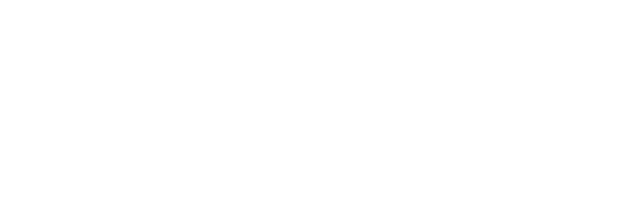
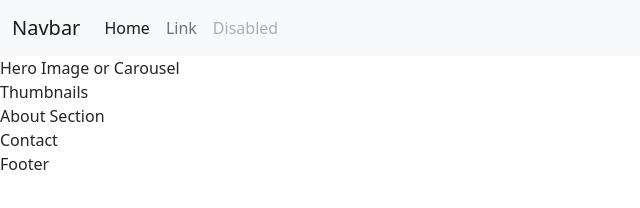
Before and after one commit to Jermey11/bootstrap-boilerplate, a plain HTML site: page index.html in a window 1280 px wide. Shown: the whole page, without its empty margins (0-640 px from the left). Drawn offline with nearby package versions, Linux system fonts and the light colour scheme.

Commit message:
Updated index

```diff
--- a/index.html
+++ b/index.html
@@ -1,15 +1,60 @@
-<!DOCTYPE html>
+<!doctype html>
 <html lang="en">
-<head>
-    <meta charset="UTF-8">
-    <meta http-equiv="X-UA-Compatible" content="IE=edge">
-    <meta name="viewport" content="width=device-width, initial-scale=1.0">
+  <head>
+    <!-- Required meta tags -->
+    <meta charset="utf-8">
+    <meta name="viewport" content="width=device-width, initial-scale=1">
+    <!-- Bootstrap CSS -->
+    <link href="https://cdn.jsdelivr.net/npm/bootstrap@5.1.3/dist/css/bootstrap.min.css" rel="stylesheet" integrity="sha384-1BmE4kWBq78iYhFldvKuhfTAU6auU8tT94WrHftjDbrCEXSU1oBoqyl2QvZ6jIW3" crossorigin="anonymous">
     <link rel="stylesheet" href="css/style.css">
-    <title>Document</title>
-    <link href="https://cdn.jsdelivr.net/npm/bootstrap@5.1.3/dist/css/bootstrap.min.css" rel="stylesheet" integrity="sha384-1BmE4kWBq78iYhFldvKuhfTAU6auU8tT94WrHftjDbrCEXSU1oBoqyl2QvZ6jIW3" crossorigin="anonymous">
-</head>
-<body>
-
-</body>
+    <title>Hello, world!</title>
+  </head>
+  <body>
+    <header>
+        <nav class="navbar navbar-expand-lg navbar-light bg-light">
+          <div class="container-fluid">
+            <a class="navbar-brand" href="#">Navbar</a>
+            <button class="navbar-toggler" type="button" data-bs-toggle="collapse" data-bs-target="#navbarSupportedContent" aria-controls="navbarSupportedContent" aria-expanded="false" aria-label="Toggle navigation">
+              <span class="navbar-toggler-icon"></span>
+            </button>
+            <div class="collapse navbar-collapse" id="navbarSupportedContent">
+              <ul class="navbar-nav me-auto mb-2 mb-lg-0">
+                <li class="nav-item">
+                  <a class="nav-link active" aria-current="page" href="#">Home</a>
+                </li>
+                <li class="nav-item">
+                  <a class="nav-link" href="#">Link</a>
+                </li>
+                <li class="nav-item">
+                  <a class="nav-link disabled">Disabled</a>
+                </li>
+              </ul>
+            </div>
+          </div>
+        </nav>
+      </header>
+      <div class="hero-image">
+        Hero Image or Carousel
+      </div>
+      <div class="thumbnails">
+        Thumbnails
+      </div>
+      <div class="about">
+        About Section
+      </div>
+      <div class="contact">
+        Contact
+      </div>
+      <footer>
+        Footer
+      </footer>
+    <!-- Optional JavaScript; choose one of the two! -->
+    <!-- Option 1: Bootstrap Bundle with Popper -->
+    <script src="https://cdn.jsdelivr.net/npm/bootstrap@5.1.3/dist/js/bootstrap.bundle.min.js" integrity="sha384-ka7Sk0Gln4gmtz2MlQnikT1wXgYsOg+OMhuP+IlRH9sENBO0LRn5q+8nbTov4+1p" crossorigin="anonymous"></script>
+    <!-- Option 2: Separate Popper and Bootstrap JS -->
+    <!--
+    <script src="https://cdn.jsdelivr.net/npm/@popperjs/core@2.10.2/dist/umd/popper.min.js" integrity="sha384-7+zCNj/IqJ95wo16oMtfsKbZ9ccEh31eOz1HGyDuCQ6wgnyJNSYdrPa03rtR1zdB" crossorigin="anonymous"></script>
+    <script src="https://cdn.jsdelivr.net/npm/bootstrap@5.1.3/dist/js/bootstrap.min.js" integrity="sha384-QJHtvGhmr9XOIpI6YVutG+2QOK9T+ZnN4kzFN1RtK3zEFEIsxhlmWl5/YESvpZ13" crossorigin="anonymous"></script>
+    -->
+  </body>
 </html>
-<script src="https://cdn.jsdelivr.net/npm/bootstrap@5.1.3/dist/js/bootstrap.bundle.min.js" integrity="sha384-ka7Sk0Gln4gmtz2MlQnikT1wXgYsOg+OMhuP+IlRH9sENBO0LRn5q+8nbTov4+1p" crossorigin="anonymous"></script>
```
